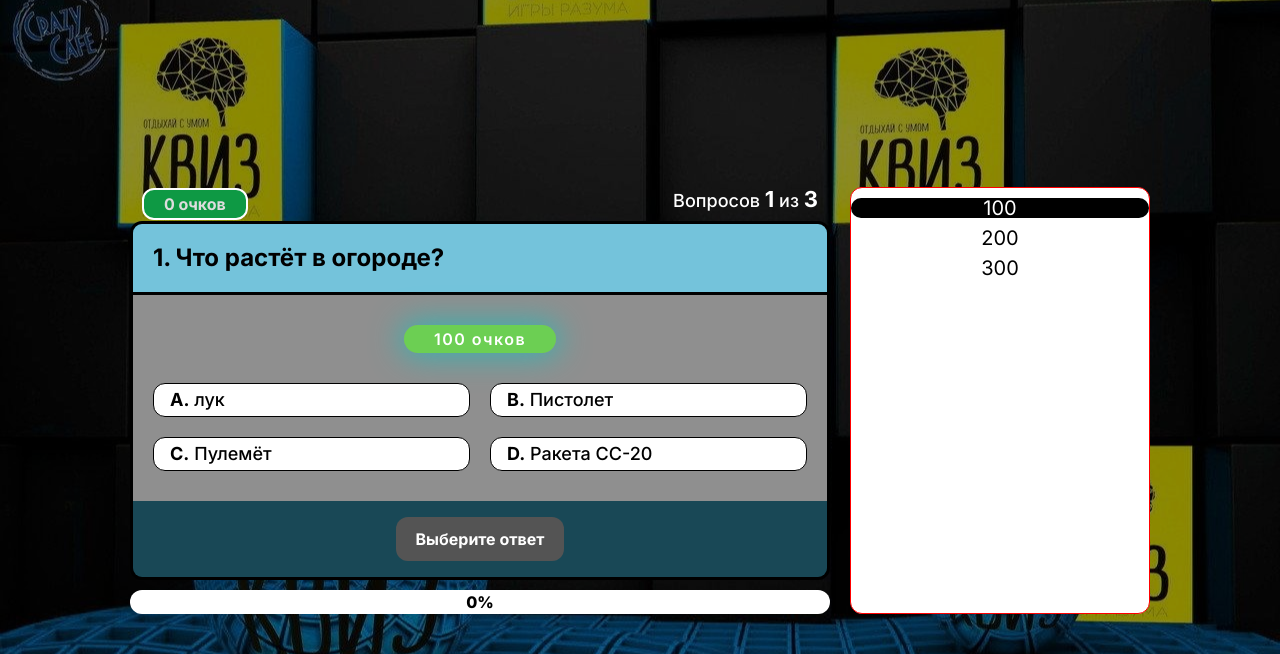
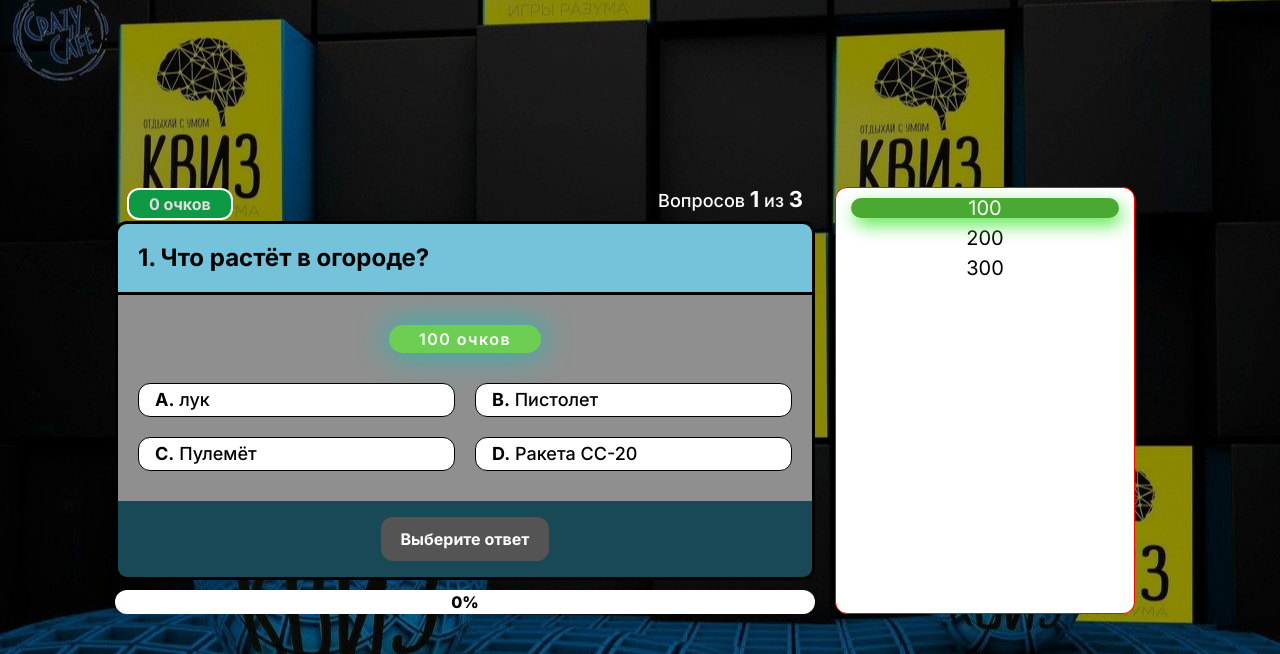
Before and after one commit to frondendAlex/quiz, a PHP site: page / in a window 1280 px wide. Shown: the top 654 px of the page. Run offline with PHP 8.4, Linux system fonts and the light colour scheme.

Commit message:
Подсветка очков с индикатором

```diff
--- a/css/style.css
+++ b/css/style.css
@@ -186,15 +186,16 @@
   z-index: 2;
 }
 .quiz__right-line {
-  background-color: #000;
-  width: 100%;
+  background-color: #4aa933;
+  width: 90%;
   height: 20px;
+  margin: 0 auto;
   position: absolute;
-  /* top: 10px; */
   right: 0;
   left: 0;
   border-radius: 12px;
   transition: top 0.3s linear;
+  filter: drop-shadow(3px 7px 9px #56e94c);
 }
 .quiz__top-wrap {
   display: flex;
--- a/index.php
+++ b/index.php
@@ -62,7 +62,9 @@
 
         </div>
 
-        <!-- <div>Денежное вознограждения</div> -->
+       <div class="quizInfo">
+
+       </div>
 
     </div>
 
```
Also changed, not shown: js/main.js (+42 -36 lines).
